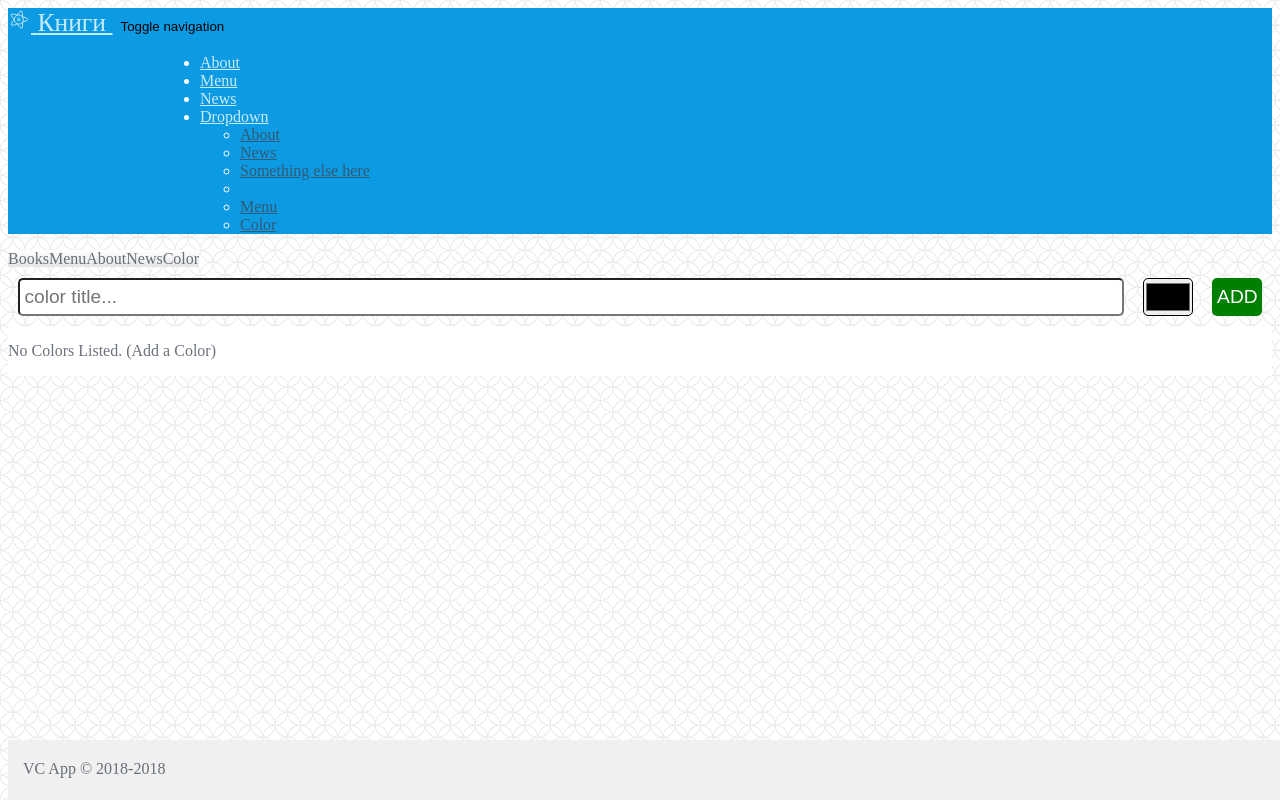
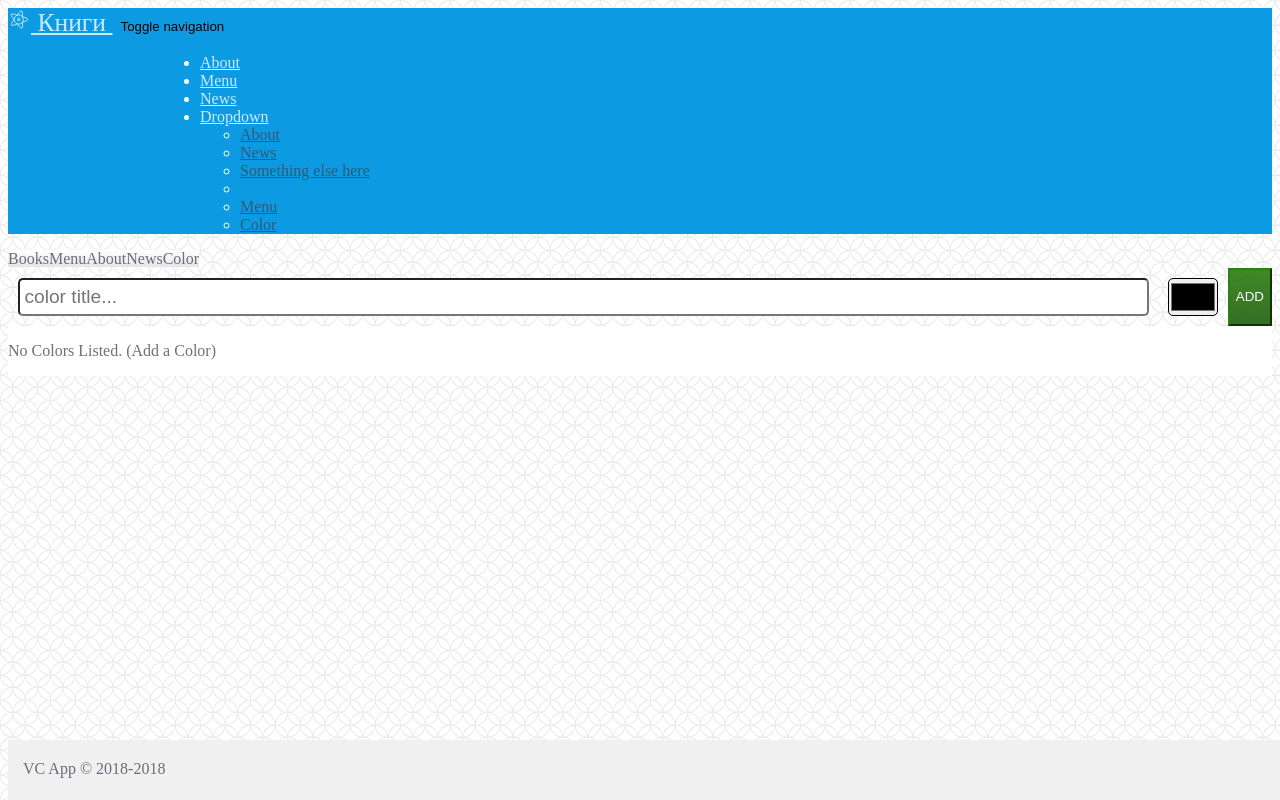
Before and after one commit to SETTER2000/vc, a React (Create React App) app: page /color in a window 1280 px wide. Built offline with nearby package versions, Linux system fonts and the light colour scheme; the HTML template or start-up script is replaced by a standard one.

Commit message:
Button color

```diff
--- a/src/components/color-organizer/AddColorForm.js
+++ b/src/components/color-organizer/AddColorForm.js
@@ -22,7 +22,7 @@
                    placeholder="color title..." required/>
             <input ref={input => _color = input}
                    type="color" required/>
-            <button bsStyle="green">ADD</button>
+            <button className="btn btn-green">ADD</button>
         </form>
     )
 
--- a/src/styles/AddColorForm.scss
+++ b/src/styles/AddColorForm.scss
@@ -8,7 +8,7 @@
     flex-grow: 1;
   }
 
-  input, button {
+  input {
     margin: .5em;
     padding: .25em;
     font-size: 1.2em;
@@ -19,11 +19,11 @@
     padding: 0;
     height: +2em;
   }
-
-  button {
-    background-color: green;
-    color: white;
-    border: none;
-  }
+  //
+  //button {
+  //  background-color: green;
+  //  color: white;
+  //  border: none;
+  //}
 
 }
```
